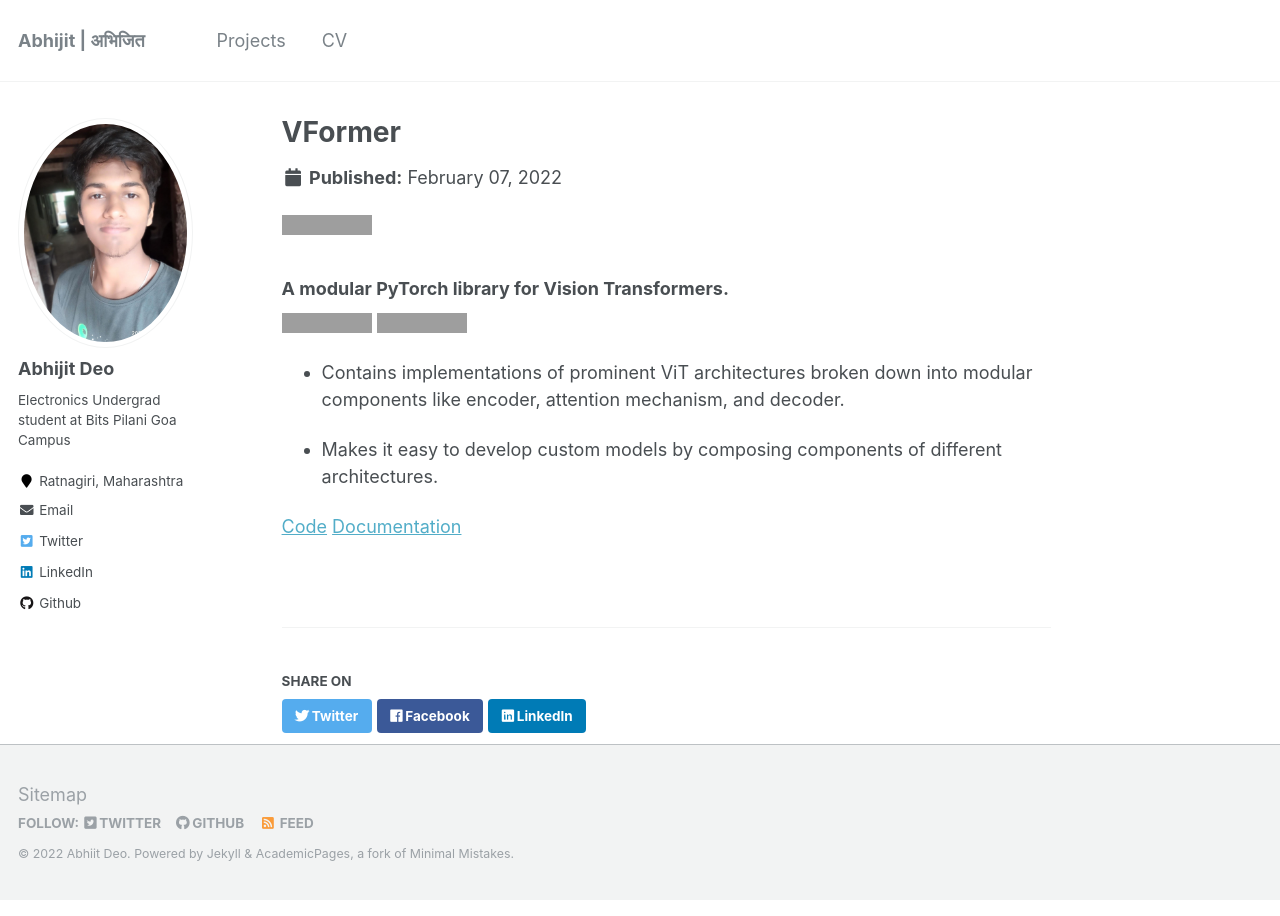
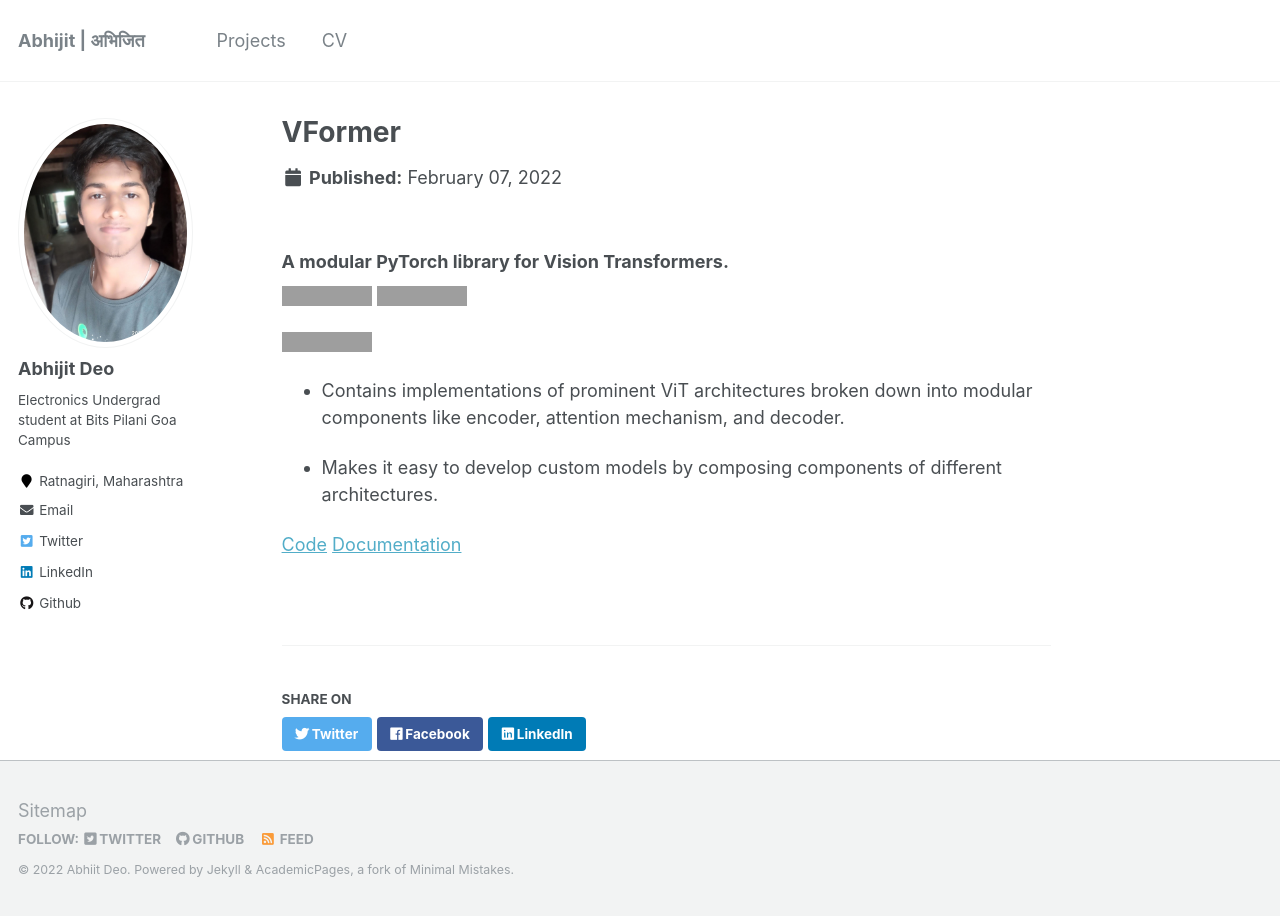
Before and after one commit to abhi-glitchhg/abhi-glitchhg.github.io, a Jekyll site: the page built from _projects/vformer.md, in a window 1280 px wide. Built offline with Jekyll 4.4.1, drawn with Linux system fonts in a browser that asks for light colours; grey boxes are pictures that could not be loaded.

Commit message:
back to original vformer.md with starcount at the bottom of the links

```diff
--- a/_projects/vformer.md
+++ b/_projects/vformer.md
@@ -7,12 +7,12 @@ date: 2022-02-07
 
 ---
 
-<iframe src="https://ghbtns.com/github-btn.html?user=sforaidl&repo=vformer&type=star&count=true" frameborder="0" scrolling="0" width="150" height="20" title="GitHub"></iframe>
 ### A modular PyTorch library for Vision Transformers.
+
 
 [![Downloads](https://pepy.tech/badge/vformer)](https://pepy.tech/project/vformer)
 [![Documentation](https://readthedocs.org/projects/vformer/badge/?version=latest)](https://vformer.readthedocs.io/en/latest/?badge=latest)
-
+<iframe src="https://ghbtns.com/github-btn.html?user=sforaidl&repo=vformer&type=star&count=true" frameborder="0" scrolling="0" width="150" height="20" title="GitHub"></iframe>
 
 
 - Contains implementations of prominent ViT architectures broken down into modular components like encoder, attention mechanism, and decoder.
```
